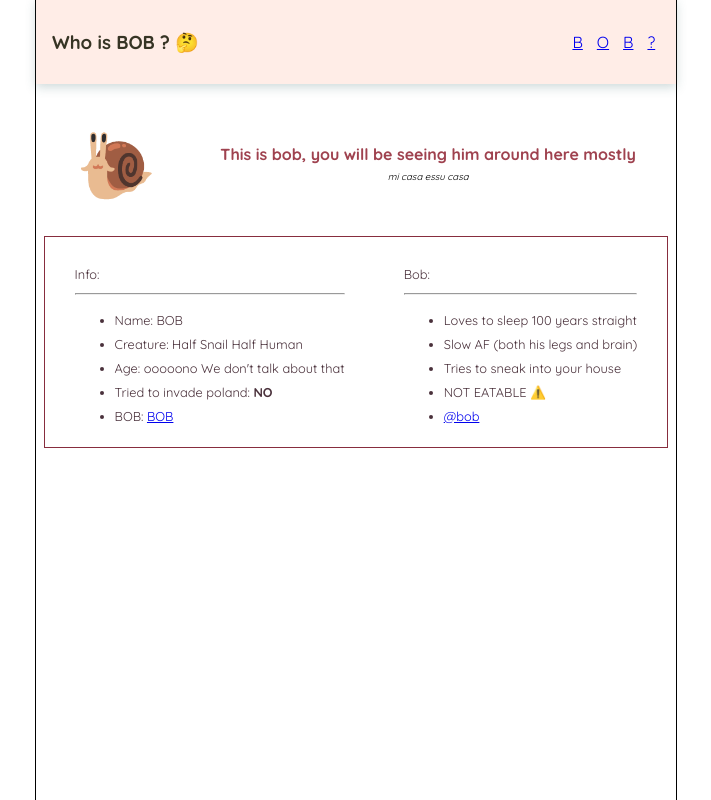
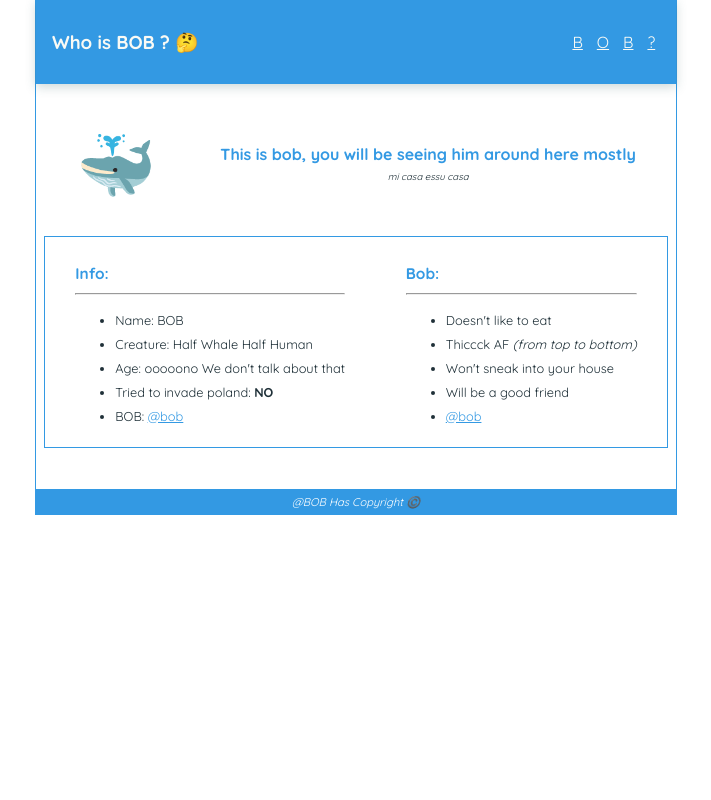
Before and after one commit to Hope-Dies-Here/bob, a plain HTML site: page index.html in a window 1280 px wide. Shown: the whole page, without its empty margins (284-995 px from the left). Drawn offline with Linux system fonts and the light colour scheme.

Commit message:
blue bob

```diff
--- a/index.html
+++ b/index.html
@@ -4,7 +4,7 @@
    <meta charset="UTF-8">
    <meta name="viewport" content="width=device-width, initial-scale=1.0">
    <link rel="stylesheet" href="style.css">
-   <title>Gihtub Challenge</title>
+   <title>Bobsite</title>
 </head>
 <body>
    <nav>
@@ -18,7 +18,7 @@
    </nav>
    <section>
       <div class="bob-cont">
-      <p class="bob">🐌</p>
+      <p class="bob">🐳</p>
       <div class="txt">
          <h4 class="intro">This is bob, you will be seeing him around here mostly
       </h4>
@@ -28,30 +28,42 @@
    </div>
    <div class="bob-data">
       <div class="right">
-         Info: <hr>
+       <span class="ul-title">
+          Info:
+       </span> <hr>
          <ul class="ul">
             <li>Name: BOB</li>
-            <li>Creature: Half Snail Half Human</li>
+            <li>Creature: Half Whale Half Human</li>
             <li>Age: ooooono We don't talk about that </li>
             <li>Tried to invade poland: <b>NO</b></li>
-            <li>BOB: <a href="#"> BOB </a></li>
+            <li>BOB: <a class="get-bob" href="#"> @bob </a></li>
          </ul>
       </div>
       <div class="left">
-       Bob:
+       <span class="ul-title">
+          Bob:
+       </span>
        <hr>
        <ul class="bobs-detail ul">
-          <li>Loves to sleep 100 years straight</li>
-          <li>Slow AF (both his legs and brain)</li>
-          <li>Tries to sneak into your house</li>
-          <li>NOT EATABLE ⚠️</li>
-          <li><a href="bob">@bob</a></li>
+          <li>Doesn't like to eat</li>
+          <li>
+             Thiccck AF
+             <em>
+              (from top to bottom)
+            </em>
+          </li>
+          <li>Won't sneak into your house</li>
+          <li>Will be a good friend</li>
+          <li><a class="get-bob"href="bob">@bob</a></li>
     </ul>
       </div>
 
    </div>
 
    </section>
+   <footer>
+      @BOB Has Copyright ©️
+   </footer>
 
 </body>
 </html>
--- a/style.css
+++ b/style.css
@@ -3,11 +3,11 @@
 body{
    font-family: Quicksand, sans-serif;
    max-width: 40rem;
-   min-height: 100vh;
+   min-height: fit-content;
    margin: auto;
    padding: 0;
-   border-left: 1px solid black;
-   border-right: 1px solid black;
+   border: 1px solid #3399E3;
+   border-block: none;
 }
 
 nav{
@@ -15,16 +15,19 @@ nav{
    justify-content: space-between;
    align-items: center;
    background-color: #ff5f2b1d;
+   background-color: #3399E3;
+   color: #f9faf5;
    padding: .7em 1em;
    box-shadow: 0px 3px 10px rgba(55, 100, 100, .25);
 }
 
 .page-title{
-   color: #363424;
+
 }
 
 .links a{
   margin-inline: .3em;
+  color: inherit;
 }
 
 section {
@@ -42,28 +45,30 @@ section {
 
 .bob{
    font-size: 4em;
-
+   color: #3399E3;
 }
 .txt{
    text-align: center;
 }
 .bob-cont em{
-
+   color: #1F3038;
    font-size: .6rem;
 }
 
 .bob-data{
    padding-bottom: .5em;
-   border: 1px solid #872d3e;
+   border: 1px solid #3399E3;
    font-size:.8rem;
-   color: #4a313b;
+   color: #1F3038;
+   ccolor: #3399E3;
    line-height: 1.5rem;
 }
 .intro{
-   color: #9f424f;
+   color: #3399E3;
+
 }
 
-.bbobs-detail{
+.bobs-detail{
    line-height: 1.5rem;
 }
 
@@ -71,3 +76,23 @@ section {
  margin: 0;
  text-align: center;
 }
+.get-bob{
+   color: #3399E3;
+}
+
+.ul-title{
+   font-size: 1.2em;
+   color: #3399E3;
+   font-weight: bold;
+
+}
+
+footer{
+   background-color: #3399E3;
+   color: white;
+   text-align: center;
+   margin-top: 3em;
+   font-size: .7em;
+   font-style: italic;
+   padding: .5em;
+}
```
